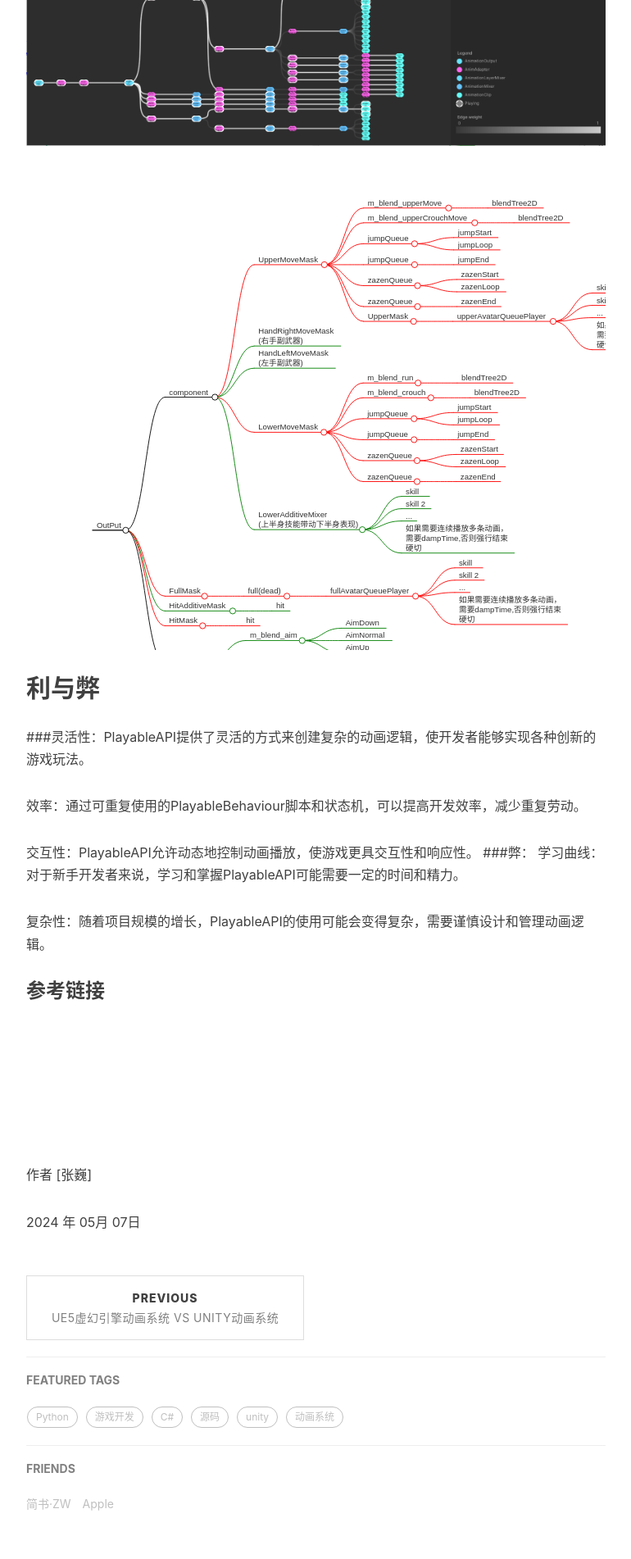
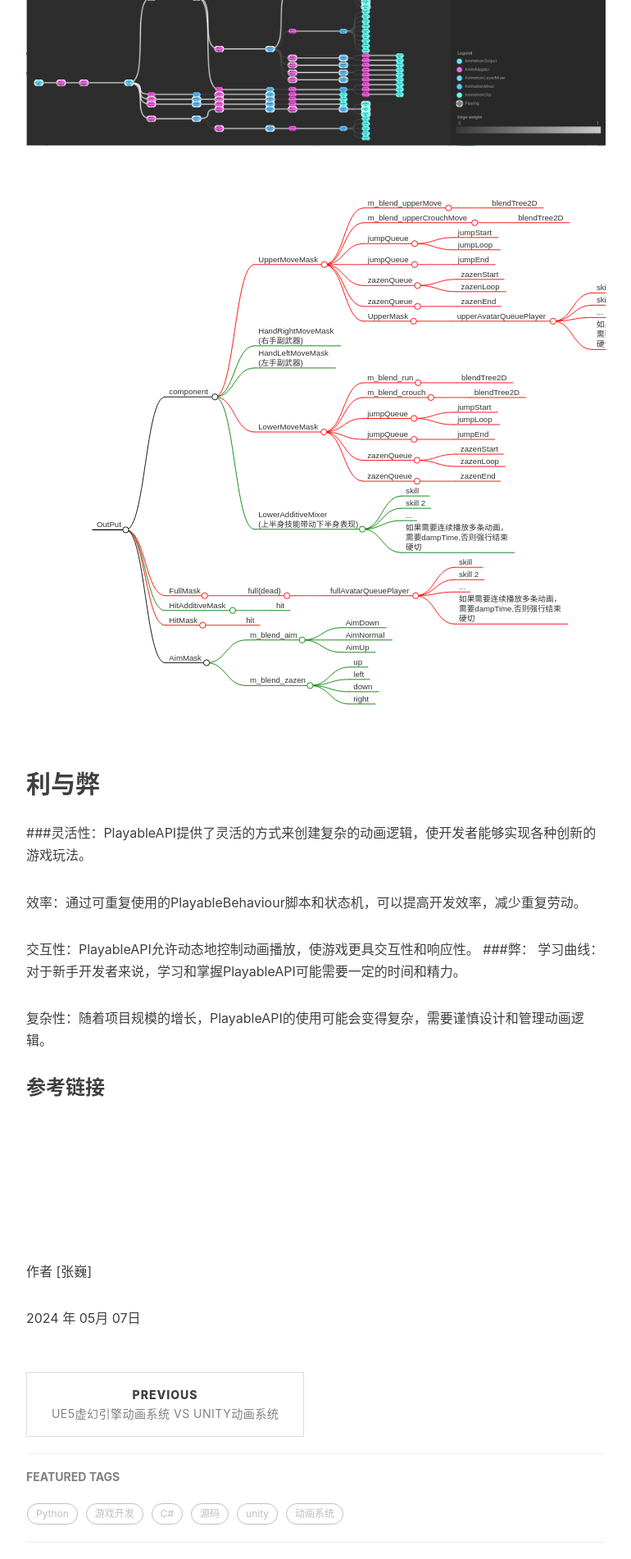
Before and after one commit to johnwayne1995/johnwayne1995.github.io, a Jekyll site: the page built from _posts/2024-05-07-Unity PlayableAPI：中世纪近战游戏实战开发笔记.md, in a window 1280 px wide. Shown: the part 1338-3240 px from the top of the page at 82% size, without its empty margins (233-1003 px from the left). Built offline with Jekyll 4.4.1, drawn with Linux system fonts in a browser that asks for light colours; nearby versions of some CDN libraries; comment, search, counter and statistics services are not loaded; grey boxes are pictures that could not be loaded.

Commit message:
Update 2024-05-07-Unity PlayableAPI：中世纪近战游戏实战开发笔记.md

```diff
--- a/_posts/2024-05-07-Unity PlayableAPI：中世纪近战游戏实战开发笔记.md
+++ b/_posts/2024-05-07-Unity PlayableAPI：中世纪近战游戏实战开发笔记.md
@@ -25,7 +25,7 @@
 
 基本层级有AnimUnit, AnimAdapter, Mixer, LayerMixer, BlendTree2D, QueuePlayer
 <img src="https://raw.githubusercontent.com/johnwayne1995/johnwayne1995.github.io/master/resources/2024-05-07-Unity PlayableAPI：中世纪近战游戏实战开发笔记/概览图.png">
-<img src="https://raw.githubusercontent.com/johnwayne1995/johnwayne1995.github.io/master/resources/2024-05-07-Unity PlayableAPI：中世纪近战游戏实战开发笔记/mindmap.svg" width="1200" height="1000">
+<img src="https://raw.githubusercontent.com/johnwayne1995/johnwayne1995.github.io/master/resources/2024-05-07-Unity PlayableAPI：中世纪近战游戏实战开发笔记/mindmap.svg" width="1800" height="1800">
 ## 利与弊
 ###灵活性：PlayableAPI提供了灵活的方式来创建复杂的动画逻辑，使开发者能够实现各种创新的游戏玩法。
 
```
